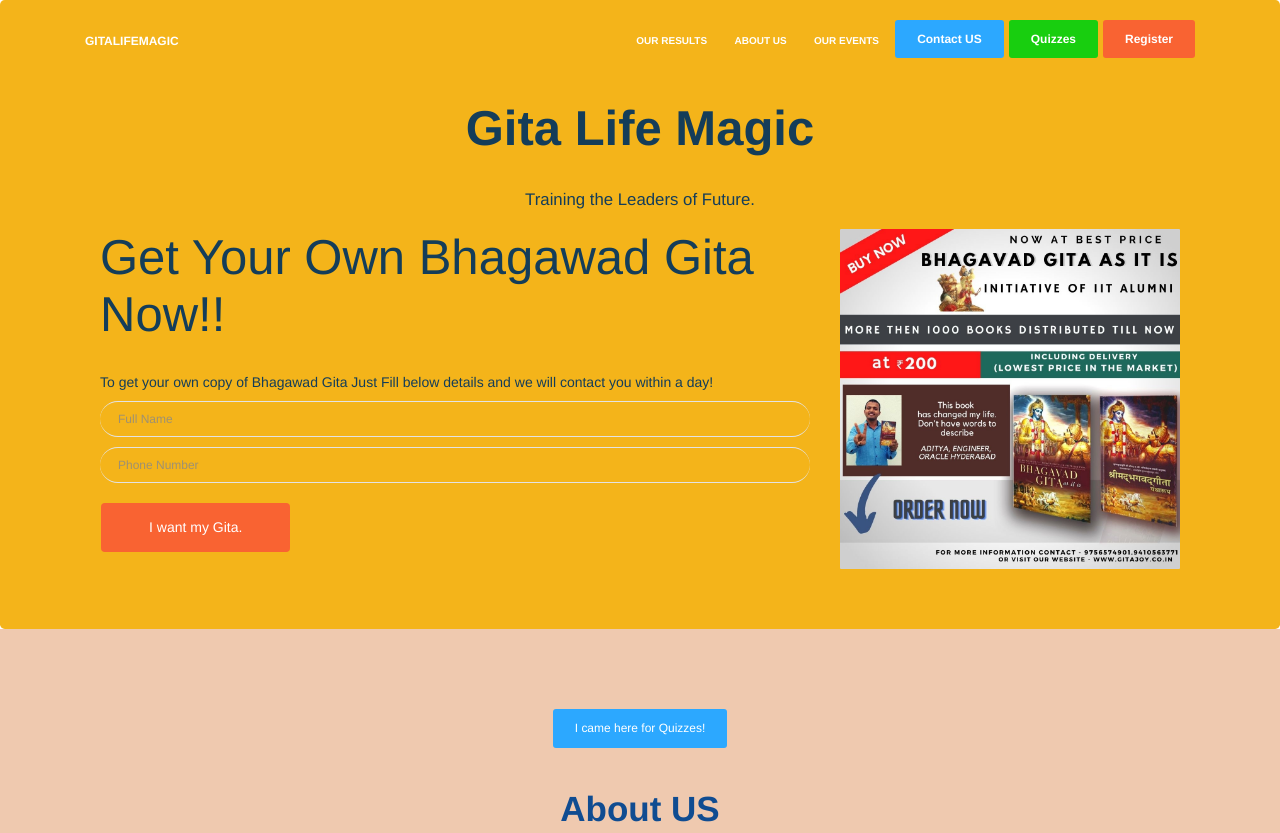
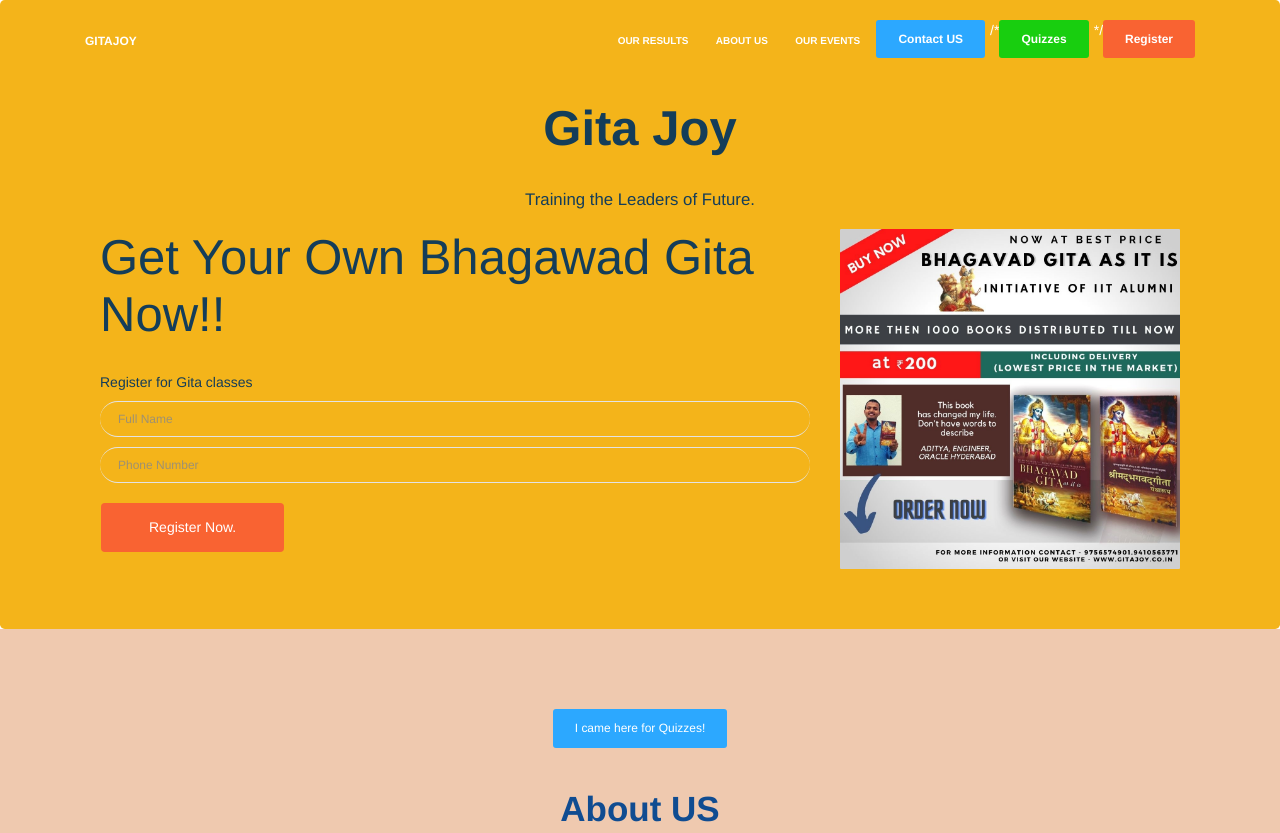
Before and after one commit to gitalifemagic/gitalifemagic.github.io, a plain HTML site: page index.html in a window 1280 px wide. Shown: the top 833 px of the page. Drawn offline with Linux system fonts and the light colour scheme; a web font is replaced by a local one.

Commit message:
Update index.html

```diff
--- a/index.html
+++ b/index.html
@@ -5,19 +5,19 @@
 	<head>
 		<meta http-equiv="Content-Type" content="text/html; charset=UTF-8">
 		<meta http-equiv="X-UA-Compatible" content="IE=edge,chrome=1">
-		<title>Gita Life Magic</title>
+		<title>Gita Joy</title>
         <meta name="google-site-verification" content="rUZT5JeBX6eX1VbNzvjnStqtA-u8VHkJns_wjODpVTk" />
 		<meta content="width=device-width, initial-scale=1.0, maximum-scale=1.0, user-scalable=0, shrink-to-fit=no" name="viewport">
-		<meta name="keywords" content="Geeta joy, gita joy, Geeta, Gita, Bhagavad, Bhagavat, Bhagavad Geeta, Bhagavat Geeta, Bhagavat Gita, Joy, Bhagavad Gita, Srimad, Bhagavatam, Srimad Bhagavatam,  IITIANS, IIT, Leaders,Krishna, Kurukshetra, MahaBharata, Bharat, stress, fearless, personality development, Gita Life Magic, Life Magic, Gita Magic Life, God, Lord, Supreme Bhagavan, Hare Krishna, Iskcon">
+		<meta name="keywords" content="Geeta joy, gita joy, Geeta, Gita, Bhagavad, Bhagavat, Bhagavad Geeta, Bhagavat Geeta, Bhagavat Gita, Joy, Bhagavad Gita, Srimad, Bhagavatam, Srimad Bhagavatam,  IITIANS, IIT, Leaders,Krishna, Kurukshetra, MahaBharata, Bharat, stress, fearless, personality development, Gita_Joy, Joy, Gita Magic Life, God, Lord, Supreme Bhagavan, Hare Krishna, Iskcon">
 		<meta name="description" content="Training The Leaders Of Tomorrow">
 
 
-		<meta property="og:title" content="Gita Life Magic" />
+		<meta property="og:title" content="Gita Joy" />
 		<meta property="og:type" content="website" />
 		<meta property="og:url" content="https://gitajoy.co.in/" />
 		<meta property="og:description" content="Training The Leaders Of Tomorrow" />
 		<meta property="og:image" content="https://gitajoy.co.in/img/favicon.png" />
-		<meta property="og:site_name" content="Gita Life Magic" />
+		<meta property="og:site_name" content="Gita Joy" />
 
 
 		<link rel="icon" type="image/png" href="./img/favicon.png">
@@ -61,8 +61,8 @@
     	<nav class="navbar navbar-expand-lg  bg-mohit fixed-top " color-on-scroll="500">
 		<div class="container">
 			<div class="navbar-translate">
-				<a class="navbar-brand " href="#" rel="tooltip" title="Welcome to Gita Life Magic" data-placement="bottom" >
-					<strong>GitaLifeMagic</strong>
+				<a class="navbar-brand " href="#" rel="tooltip" title="Welcome to Gita Joy" data-placement="bottom" >
+					<strong>GitaJoy</strong>
 				</a>
 				<button class="navbar-toggler" type="button" data-toggle="collapse" data-target="#navigation" id="navtoggler" aria-controls="navigation-index" aria-expanded="false" aria-label="Toggle navigation">
 			   		<span class="navbar-toggler-bar top-bar"></span>
@@ -94,11 +94,13 @@
                             <strong>Contact US</strong>
                         </a>
                     </li>
-                    <li class="nav-item ">
+                /*
+			<li class="nav-item ">
                         <a href="./quizzes.html" class="nav-link btn btn-success">
                             <strong>Quizzes</strong>
                         </a>
                     </li>
+		*/
                     <li class="nav-item ">
                         <a href="#register" class="nav-link btn btn-primary">
                             <strong>Register</strong>
@@ -128,7 +130,7 @@
             <div class="container">
                 <div class="row row-header">
                     <div class="col-12 col-sm-6 offset-sm-3">
-                        <h1 class="text-center title">Gita Life Magic</h1>
+                        <h1 class="text-center title">Gita Joy</h1>
                         <p class="text-center">Training the Leaders of Future.</p>
                     </div>
 
@@ -144,7 +146,7 @@
 					          <h1>Get Your Own Bhagawad Gita Now!!</h1>
 					        </div>
 
-							<label>To get your own copy of Bhagawad Gita Just Fill below details and we will contact you within a day!</label>
+							<label>Register for Gita classes</label>
 
 					        <div class="input-group">
 					                <input type="text" class="form-control" id="name" name="firstName" placeholder="Full Name" required>
@@ -158,7 +160,7 @@
 	                        <div class="input-group">
 	                            <input type="text" class="form-control" id="phone" name="phone" placeholder="Phone Number" required>
 	                        </div>
-					        <button type="submit" class="btn btn-primary btn-lg">I want my Gita.</button>
+					        <button type="submit" class="btn btn-primary btn-lg">Register Now.</button>
 					      </form>
                 	</div>
                 	<div class="col-md-4">
@@ -329,14 +331,14 @@
             <div class="row quizpop" >
                 <div class="col-md-8 ml-auto mr-auto">
                     <h2 class="title">Fun Quizzes</h2>
-                    <h4 class="">Gita Life Magic brings to you fun filled Free Prizes, like earphones, books, and manymore..</h4>
+                    <h4 class="">Gita Joy brings to you fun filled Free Prizes, like earphones, books, and manymore..</h4>
                     <a class="btn btn-darkm" href="./quizzes.html">Play NOW!</a>
                 </div>
             </div>
             <div class="row d-none d-sm-block">
                 <div class="col-md-8 ml-auto mr-auto">
                     <h2 class="title">Events and Programmes</h2>
-                    <p class="description">We @ Gita Magic Life conduct many online and offline sessions, workshops and camps all free of cost. Our one hour long sessions that surely transforms lives are the most populated and famous amongst youth.</p>
+                    <p class="description">We @Gita_Joy Life conduct many online and offline sessions, workshops and camps all free of cost. Our one hour long sessions that surely transforms lives are the most populated and famous amongst youth.</p>
                 </div>
             </div>
 
@@ -470,9 +472,9 @@
                         <div class="icon icon-success ">
                             <h1 >Instagram</h1>
                         </div>
-                        <h4 class="info-title"><a href="https://www.instagram.com/gitalifemagic/">main channel: @gitalifemagic</a></h4>
+                        <h4 class="info-title"><a href="https://www.instagram.com/gita_joy_/">main channel: @gita_joy_</a></h4>
                         <p class="description">We have many sub channels as well so that no can mimic us, they are:
-                            <a href="https://www.instagram.com/gitalife.magic/">gitalife.magic</a> ,<a href="https://www.instagram.com/gitamagiclife/">gitamagiclife</a> ,<a href="https://www.instagram.com/gitalifemagic./">gitalifemagic.</a> , <a href="https://www.instagram.com/gitalifem4gic/">gitalifem4gic</a> and <a href="https://www.instagram.com/shushant_gitalifemagic/">shushant_gitalifemagic</a></p>
+                            <a href="https://www.instagram.com/gita_joy_/">Gita_Joy</a> ,<a href="https://www.instagram.com/gita_joy_/">Gita_Joy_</a> ,<a href="https://www.instagram.com/gita_joy_/">Gita_Joy</a> and <a href="https://www.instagram.com/gita_joy_/">Gita_Joy</a> </p>
 
                     </div>
                 </div>
@@ -482,7 +484,7 @@
                         <div class="icon icon-info ">
                             <h1 >Phone</h1>
                         </div>
-                        <h4 class="info-title">+91 9634689949</h4>
+                        <h4 class="info-title">+91 8447065859</h4>
                         <p class="description">Other numbers : +91 7973610713, +91 9781407881 <br> You can whatsapp us on them as well.</p>
                     </div>
                 </div>
```
